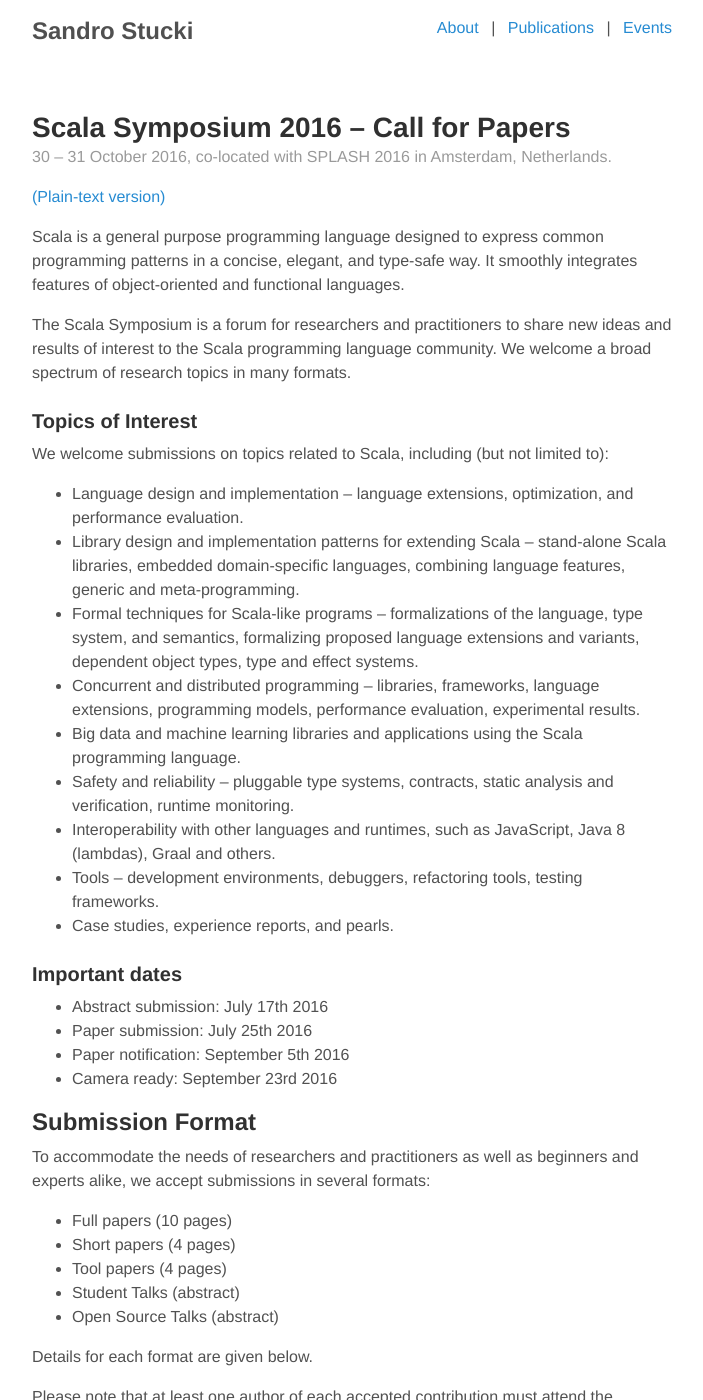
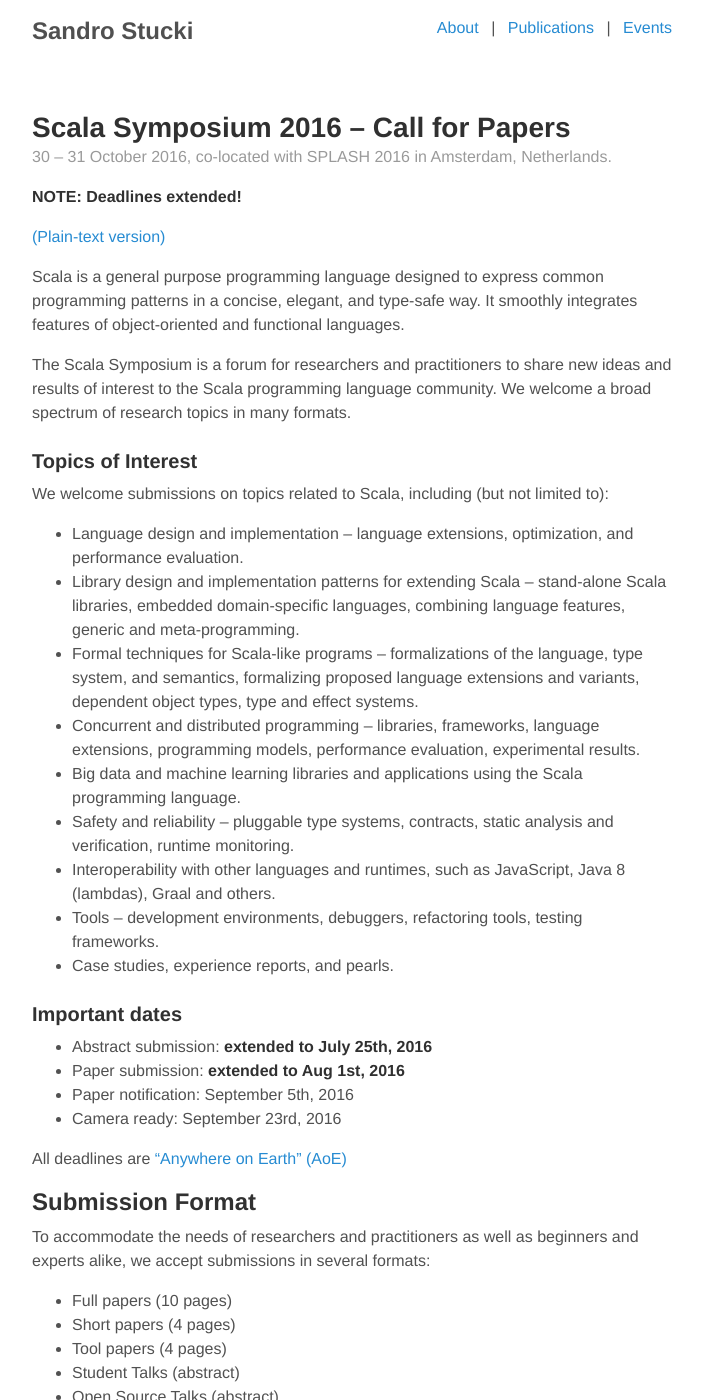
Before and after one commit to sstucki/sstucki.github.io, a Jekyll site: the page built from events/_posts/2016-05-23-scala16-cfp.md, in a window 1280 px wide and 1400 px high. Shown: the whole window, without its empty margins (288-991 px from the left). Built offline with Jekyll 4.4.1, drawn with Linux system fonts in a browser that asks for light colours.

Commit message:
Update Scala '16 deadlines.

```diff
--- a/events/_posts/2016-05-23-scala16-cfp.md
+++ b/events/_posts/2016-05-23-scala16-cfp.md
@@ -12,6 +12,7 @@
   SPLASH 2016: http://2016.splashcon.org/
 ---
 
+**NOTE: Deadlines extended!**
 
 [(Plain-text version)]({{ site.baseurl }}public/plain/scala16-cfp.txt)
 
@@ -35,10 +36,12 @@
 
 ### Important dates
 
- * Abstract submission: July 17th 2016
- * Paper submission: July 25th 2016
- * Paper notification: September 5th 2016
- * Camera ready: September 23rd 2016
+ * Abstract submission: **extended to July 25th, 2016**
+ * Paper submission: **extended to Aug 1st, 2016**
+ * Paper notification: September 5th, 2016
+ * Camera ready: September 23rd, 2016
+
+All deadlines are ["Anywhere on Earth" (AoE)](https://www.timeanddate.com/worldclock/fixedtime.html?msg=Scala+Symposium+2016+-+Paper+Submission+Deadline&iso=20160802T00&p1=3399)
 
 ## Submission Format
 
```
Also changed, not shown: public/plain/scala16-cfp.txt (+6 -5 lines).
